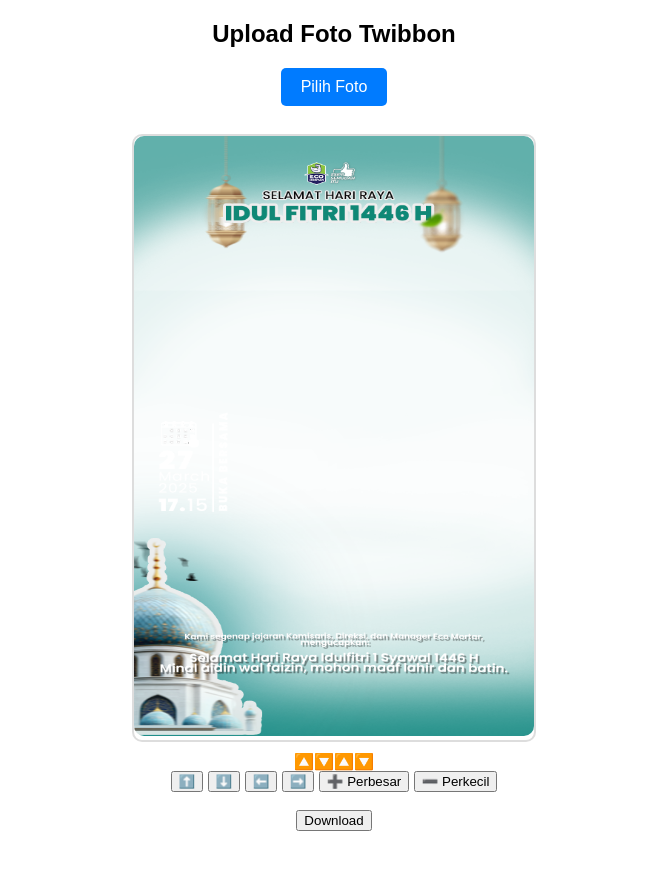
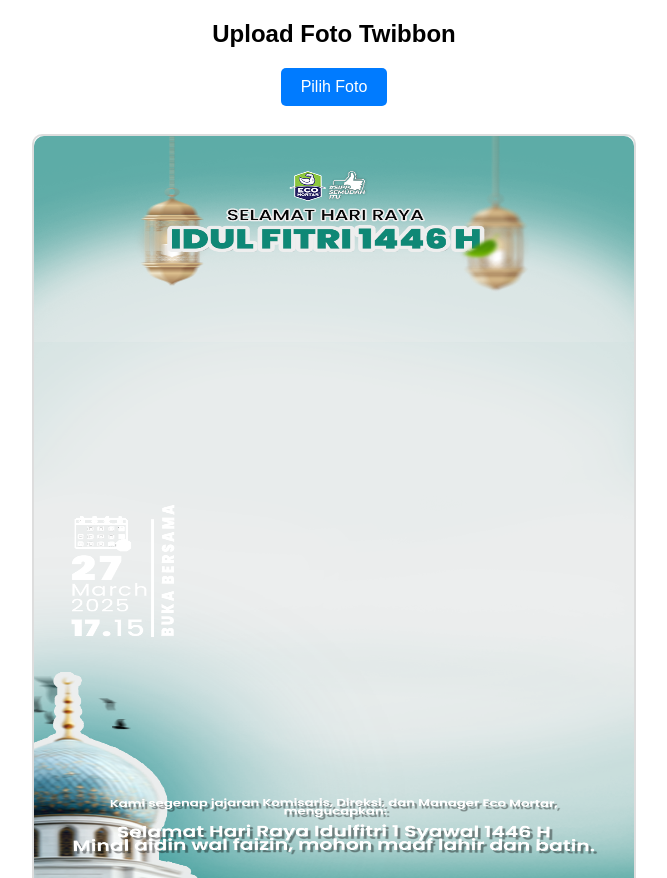
Before and after one commit to Ikhlas2212/twinbon-web, a plain HTML site: page index.html in a window 1280 px wide. Shown: the top 878 px of the page, without its empty margins (306-973 px from the left). Before the commit the page ends 839 px from the top, so only its background shows below. Drawn offline with Linux system fonts and the light colour scheme.

Commit message:
Add files via upload

```diff
--- a/index.html
+++ b/index.html
@@ -30,6 +30,7 @@
 
         canvas {
             border-radius: 10px;
+            background: #f0f0f0;
         }
 
         .controls {
@@ -46,7 +47,7 @@
     <br><br>
 
     <div class="canvas-container">
-        <canvas id="twibbonCanvas" width="400" height="600"></canvas>
+        <canvas id="twibbonCanvas" width="600" height="800"></canvas>
     </div>
 
     <div class="controls">
@@ -67,7 +68,7 @@
         const ctx = canvas.getContext('2d');
 
         const twibbonOverlay = new Image();
-        twibbonOverlay.src = "https://ikhlas2212.github.io/twinbon-web/background.png"; // Ganti dengan PNG overlay yang sesuai
+        twibbonOverlay.src = "background.png"; // Ganti dengan URL PNG overlay twibbon
 
         let uploadedImage = new Image();
         let imgX = 50, imgY = 50, imgScale = 1;
@@ -92,9 +93,13 @@
 
         function drawCanvas() {
             ctx.clearRect(0, 0, canvas.width, canvas.height);
+
+            // Gambar foto di bawah
             if (uploadedImage.src) {
                 ctx.drawImage(uploadedImage, imgX, imgY, uploadedImage.width * imgScale / 2, uploadedImage.height * imgScale / 2);
             }
+
+            // Gambar twibbon di atas
             ctx.drawImage(twibbonOverlay, 0, 0, canvas.width, canvas.height);
         }
 
```
